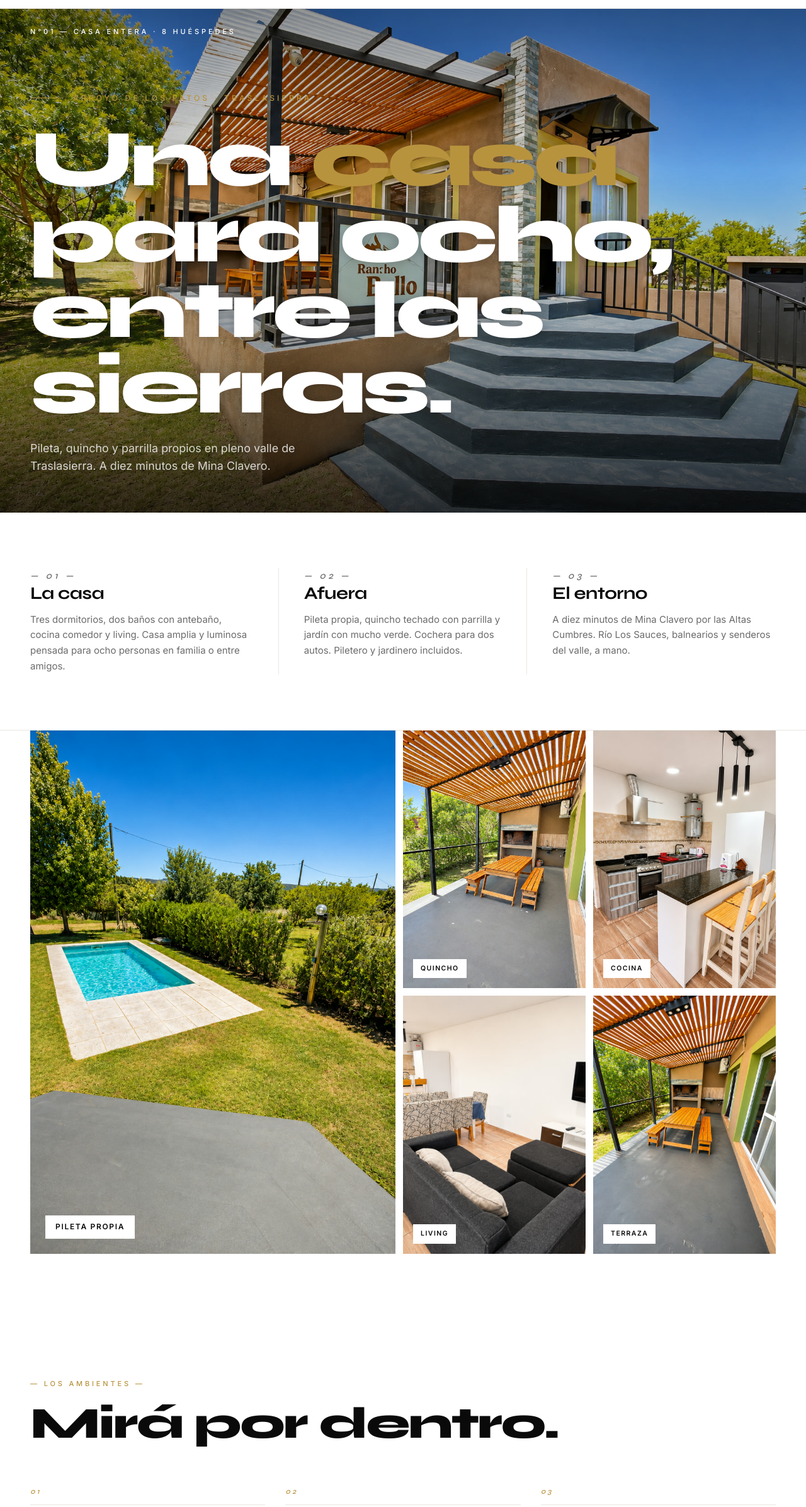
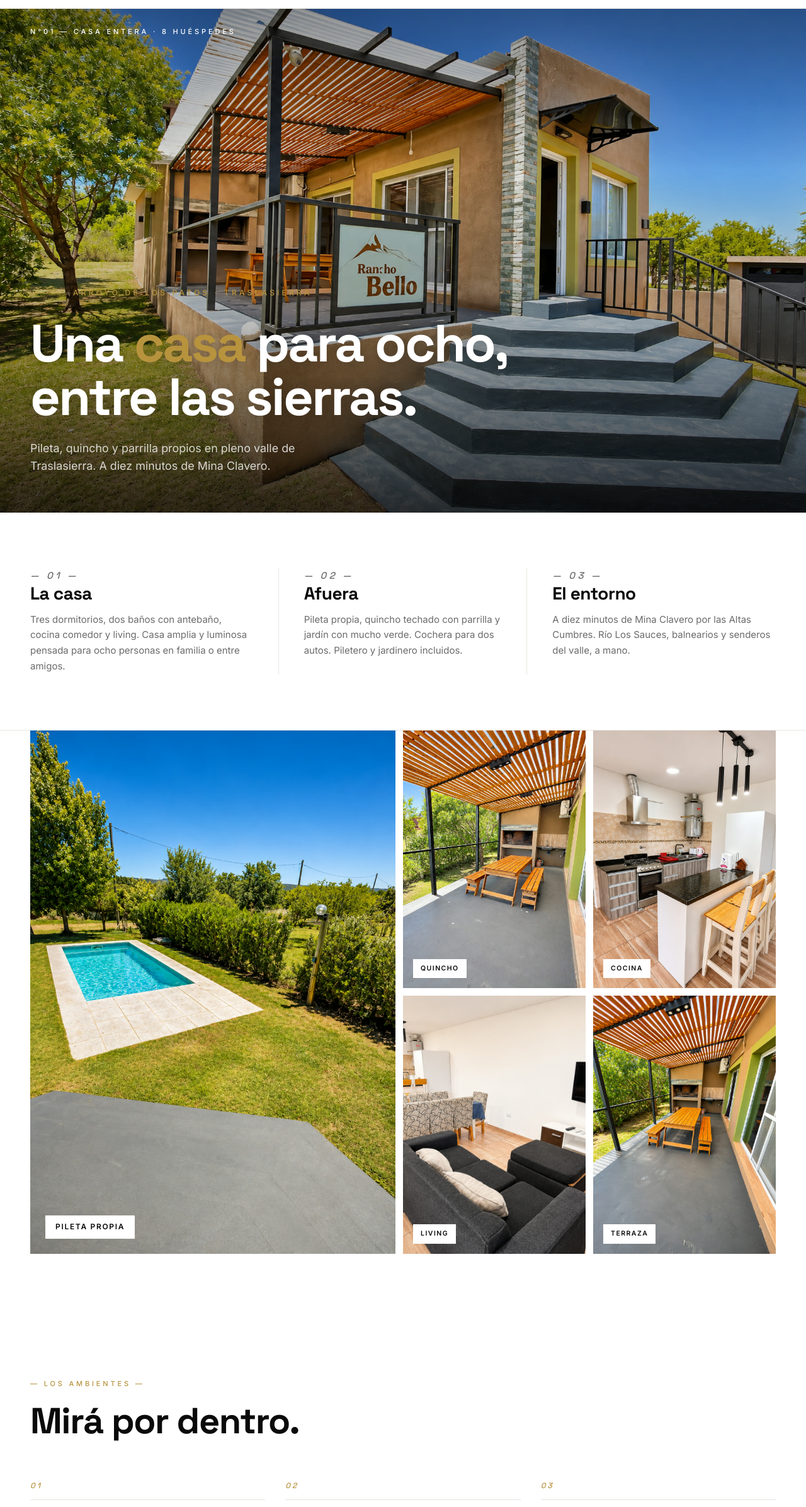
Before and after one commit to ikoraherrajes/rancho-bello, a plain HTML site: page index.html in a window 1280 px wide. Shown: the part 95-2488 px from the top of the page at 63% size. Drawn offline with Linux system fonts and the light colour scheme.

Commit message:
Tipografia Space Grotesk (como IKORA) + hero mas chico (2 lineas)

```diff
--- a/index.html
+++ b/index.html
@@ -13,7 +13,7 @@
 <link rel="icon" href="assets/img/logo.png">
 <link rel="preconnect" href="https://fonts.googleapis.com">
 <link rel="preconnect" href="https://fonts.gstatic.com" crossorigin>
-<link rel="stylesheet" href="https://fonts.googleapis.com/css2?family=Syne:wght@500;600;700;800&family=Inter:wght@400;500;600&display=swap">
+<link rel="stylesheet" href="https://fonts.googleapis.com/css2?family=Space+Grotesk:wght@500;600;700&family=Inter:wght@400;500;600;700&display=swap">
 <link rel="stylesheet" href="styles.css?v=6">
 </head>
 <body>
--- a/styles.css
+++ b/styles.css
@@ -29,11 +29,11 @@ button{font:inherit;cursor:pointer}
 
 /* ============ Typography ============ */
 .h2{
-  font-family:"Syne",system-ui,sans-serif;
-  font-weight:800;
-  font-size:clamp(38px,5.5vw,76px);
-  line-height:.98;
-  letter-spacing:-.035em;
+  font-family:"Space Grotesk",system-ui,sans-serif;
+  font-weight:700;
+  font-size:clamp(34px,4.5vw,58px);
+  line-height:1.05;
+  letter-spacing:-.025em;
   margin:0 0 16px;
   color:var(--ink);
 }
@@ -47,7 +47,7 @@ button{font:inherit;cursor:pointer}
 }
 .section__eyebrow--light{color:var(--gold)}
 .num{
-  font-family:"Syne",serif;
+  font-family:"Space Grotesk",serif;
   font-style:italic;font-weight:400;
   font-size:13px;letter-spacing:.3em;
   color:var(--gold);margin:0 0 12px;
@@ -127,11 +127,11 @@ button{font:inherit;cursor:pointer}
 }
 .hero__eyebrow .rule{width:50px;height:1px;background:var(--gold);display:block}
 .hero__title{
-  font-family:"Syne",serif;
-  font-weight:800;
-  font-size:clamp(56px,10vw,160px);
-  line-height:.94;letter-spacing:-.045em;
-  color:#fff;margin:0 0 24px;
+  font-family:"Space Grotesk",system-ui,sans-serif;
+  font-weight:700;
+  font-size:clamp(42px,6.5vw,104px);
+  line-height:1.02;letter-spacing:-.035em;
+  color:#fff;margin:0 0 26px;max-width:1100px;
   text-shadow:0 2px 20px rgba(0,0,0,.25);
 }
 .hero__title em{font-style:normal;color:var(--gold)}
@@ -156,7 +156,7 @@ button{font:inherit;cursor:pointer}
 .three__item:first-child{padding-left:0}
 .three__item:last-child{padding-right:0;border-right:0}
 .three__item h3{
-  font-family:"Syne";font-weight:700;font-size:28px;
+  font-family:"Space Grotesk";font-weight:700;font-size:28px;
   letter-spacing:-.02em;line-height:1.1;margin:0 0 14px;color:var(--ink);
 }
 .three__item p{color:var(--ink-soft);font-size:15px;line-height:1.65;margin:0}
@@ -204,7 +204,7 @@ button{font:inherit;cursor:pointer}
 .amb-grid{display:grid;grid-template-columns:repeat(3,1fr);gap:48px 32px}
 .amb{display:flex;flex-direction:column;gap:14px;position:relative}
 .amb__num{
-  font-family:"Syne";font-style:italic;font-weight:400;
+  font-family:"Space Grotesk";font-style:italic;font-weight:400;
   font-size:12px;letter-spacing:.25em;color:var(--gold);
   padding-bottom:12px;border-bottom:1px solid var(--line);
 }
@@ -214,7 +214,7 @@ button{font:inherit;cursor:pointer}
 }
 .amb:hover img{filter:brightness(1.03)}
 .amb figcaption{display:flex;flex-direction:column;gap:4px}
-.amb figcaption strong{font-family:"Syne";font-weight:700;font-size:20px;letter-spacing:-.015em;color:var(--ink)}
+.amb figcaption strong{font-family:"Space Grotesk";font-weight:700;font-size:20px;letter-spacing:-.015em;color:var(--ink)}
 .amb figcaption span{font-size:13.5px;color:var(--ink-soft);line-height:1.5}
 @media (max-width:960px){.amb-grid{grid-template-columns:repeat(2,1fr);gap:40px 24px}}
 @media (max-width:620px){.amb-grid{grid-template-columns:1fr}}
@@ -252,7 +252,7 @@ button{font:inherit;cursor:pointer}
 .inc-grid{display:grid;grid-template-columns:repeat(4,1fr);gap:40px;max-width:1344px;margin:0 auto}
 .inc .num{color:var(--gold);margin-bottom:12px}
 .inc h3{
-  font-family:"Syne";font-weight:700;font-size:26px;
+  font-family:"Space Grotesk";font-weight:700;font-size:26px;
   letter-spacing:-.02em;margin:0 0 20px;color:#fff;
   padding-bottom:14px;border-bottom:1px solid rgba(255,255,255,.14);
 }
@@ -285,7 +285,7 @@ button{font:inherit;cursor:pointer}
 .book__facts li:nth-child(odd){padding-right:20px;border-right:1px solid rgba(255,255,255,.14)}
 .book__facts li:nth-child(even){padding-left:20px}
 .book__facts span{font-size:11px;letter-spacing:.2em;text-transform:uppercase;color:rgba(255,255,255,.6)}
-.book__facts strong{font-family:"Syne";font-weight:700;font-size:22px;color:#fff;letter-spacing:-.01em}
+.book__facts strong{font-family:"Space Grotesk";font-weight:700;font-size:22px;color:#fff;letter-spacing:-.01em}
 .book__form{display:flex;flex-direction:column;gap:14px;max-width:460px;margin-left:auto;width:100%}
 .book__form label{
   display:flex;flex-direction:column;gap:6px;
```
